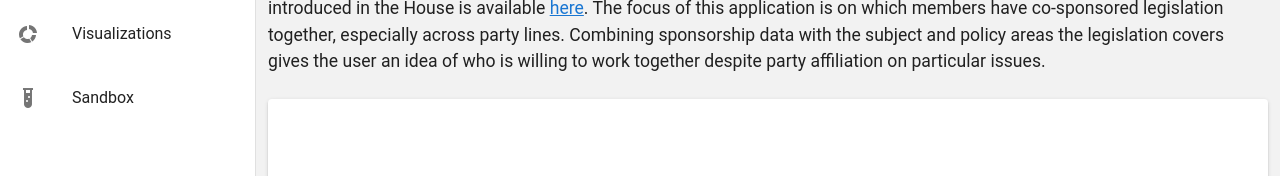
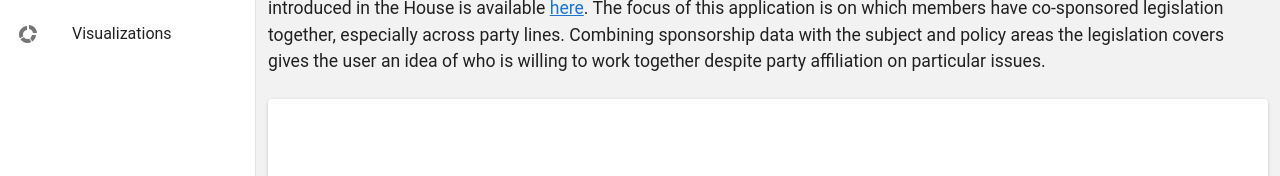
Before and after one commit to mcculleydj/cosign, a Vue app in the folder frontend/: page / in a window 1280 px wide. Shown: the part 277-453 px from the top of the page. Built offline with nearby package versions, Linux system fonts and the light colour scheme; a small style sheet from the web is missing; a web font is replaced by a local one; what vue-rx would draw is missing.

Commit message:
remove sandbox route

```diff
--- a/frontend/src/router/index.js
+++ b/frontend/src/router/index.js
@@ -33,13 +33,6 @@ export const routes = [
     icon: 'mdi-chart-arc',
     text: 'Visualizations',
   },
-  {
-    path: '/sandbox',
-    name: 'sandbox',
-    component: () => import('@/views/Sandbox'),
-    icon: 'mdi-test-tube',
-    text: 'Sandbox',
-  },
   // TODO: 404 page
 ]
 
```
